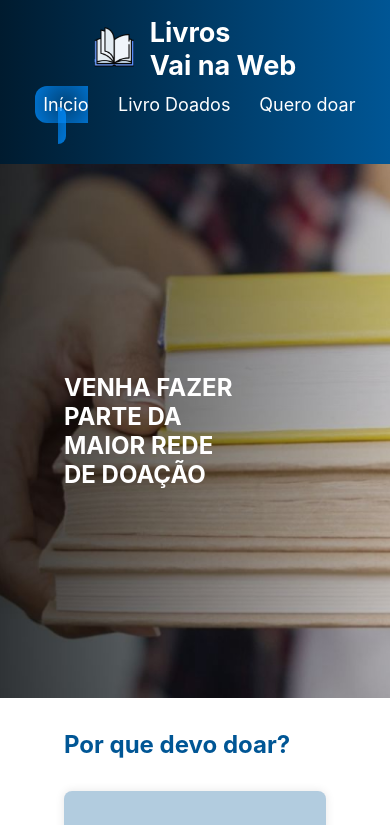
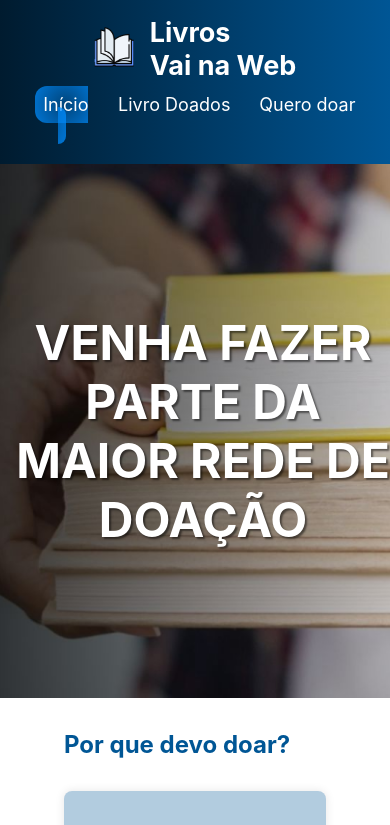
Before and after one commit to argelhr/VNW---desafio-final-mod-1, a React (Vite) app: page / in a window 390 px wide. Shown: the top 825 px of the page. Built offline with nearby package versions, Linux system fonts and the light colour scheme.

Commit message:
style: adiciona sombra ao texto e responsividade ao título na página Home

```diff
--- a/src/pages/Home/styles.module.scss
+++ b/src/pages/Home/styles.module.scss
@@ -20,6 +20,15 @@ main{
       width: 250px;
       color: #fff;
       padding: 0 0 0 64px;
+      text-shadow: 2px 2px 2px rgba(0, 0, 0, 0.5);
+    }
+    @media (max-width: 768px) {
+      h2 {
+        width: 100%;
+        padding: 0 0 0 16px;
+        font-size: 48px;
+        text-align: center;
+      }
     }
   }
   .content {
```
